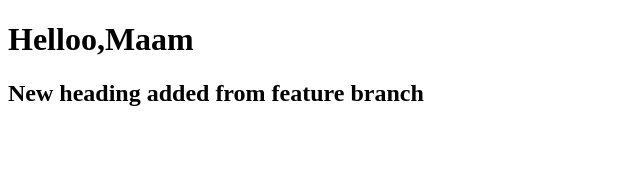
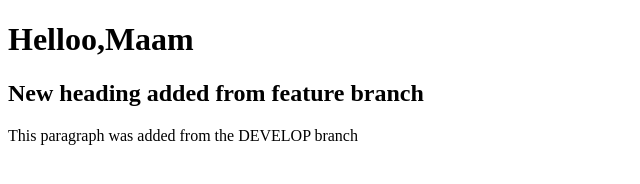
Before and after one commit to sadibanstola/EADlab1, a plain HTML site: page index.html in a window 1280 px wide. Shown: the whole page, without its empty margins (0-640 px from the left). Drawn offline with Linux system fonts and the light colour scheme.

Commit message:
Added content in feature branch

```diff
--- a/index.html
+++ b/index.html
@@ -9,5 +9,6 @@
    <h1>Helloo,Maam</h1>
    <!-- This change was made in the feature branch -->
 <h2>New heading added from feature branch</h2>
+<p>This paragraph was added from the DEVELOP branch</p>
 </body>
 </html>
```
